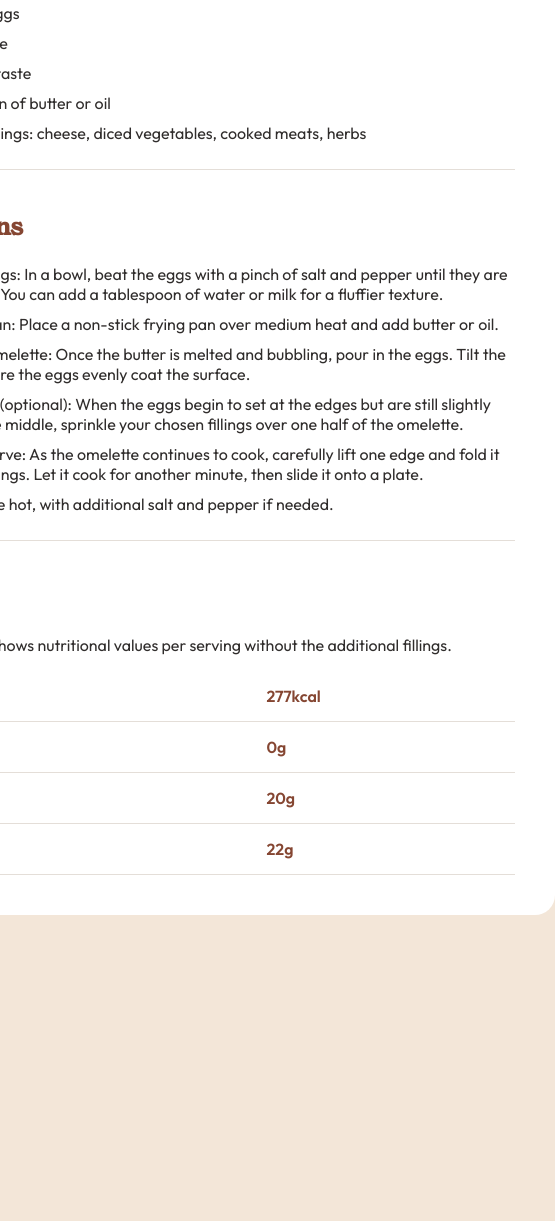
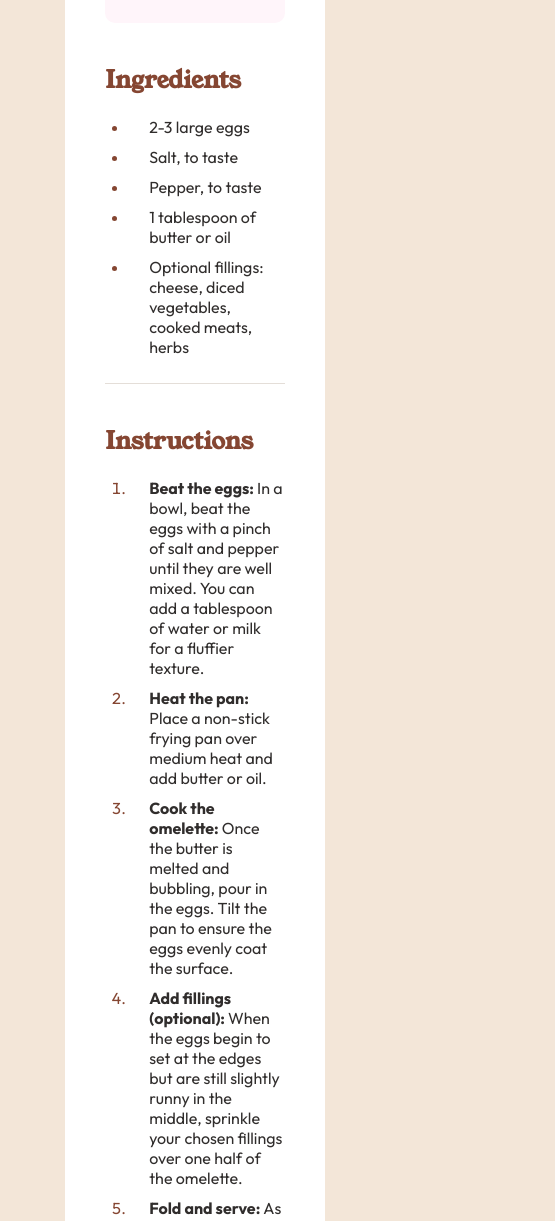
Before and after one commit to imandreans/recipe-page-main, a plain HTML site: page index.html in a window 390 px wide. Shown: the part 885-2106 px from the top of the page, 555 px wide, since content can reach past the window. Before the commit the page ends 1908 px from the top, so only its background shows below. Drawn offline with Linux system fonts and the light colour scheme.

Commit message:
web become responsive

```diff
--- a/index.html
+++ b/index.html
@@ -3,7 +3,6 @@
   <head>
     <meta charset="UTF-8" />
     <meta name="viewport" content="width=device-width, initial-scale=1.0" />
-    <!-- displays site properly based on user's device -->
 
     <link
       rel="icon"
@@ -14,7 +13,6 @@
 
     <title>Frontend Mentor | Recipe page</title>
 
-    <!-- Feel free to remove these styles or customise in your own stylesheet 👍 -->
     <link rel="stylesheet" href="style.css" />
   </head>
   <body>
@@ -50,29 +48,37 @@
         <h2>Instructions</h2>
         <ol>
           <li>
-            Beat the eggs: In a bowl, beat the eggs with a pinch of salt and
-            pepper until they are well mixed. You can add a tablespoon of water
-            or milk for a fluffier texture.
+            <strong> Beat the eggs: </strong>
+            In a bowl, beat the eggs with a pinch of salt and pepper until they
+            are well mixed. You can add a tablespoon of water or milk for a
+            fluffier texture.
           </li>
           <li>
-            Heat the pan: Place a non-stick frying pan over medium heat and add
-            butter or oil.
+            <strong> Heat the pan: </strong>
+
+            Place a non-stick frying pan over medium heat and add butter or oil.
           </li>
           <li>
-            Cook the omelette: Once the butter is melted and bubbling, pour in
-            the eggs. Tilt the pan to ensure the eggs evenly coat the surface.
+            <strong> Cook the omelette: </strong>
+            Once the butter is melted and bubbling, pour in the eggs. Tilt the
+            pan to ensure the eggs evenly coat the surface.
           </li>
           <li>
-            Add fillings (optional): When the eggs begin to set at the edges but
-            are still slightly runny in the middle, sprinkle your chosen
-            fillings over one half of the omelette.
+            <strong> Add fillings (optional): </strong>
+            When the eggs begin to set at the edges but are still slightly runny
+            in the middle, sprinkle your chosen fillings over one half of the
+            omelette.
           </li>
           <li>
-            Fold and serve: As the omelette continues to cook, carefully lift
-            one edge and fold it over the fillings. Let it cook for another
-            minute, then slide it onto a plate.
+            <strong> Fold and serve: </strong>
+            As the omelette continues to cook, carefully lift one edge and fold
+            it over the fillings. Let it cook for another minute, then slide it
+            onto a plate.
           </li>
-          <li>Enjoy: Serve hot, with additional salt and pepper if needed.</li>
+          <li>
+            <strong> Enjoy: </strong>
+            Serve hot, with additional salt and pepper if needed.
+          </li>
         </ol>
       </article>
       <article class="nutrition">
--- a/style.css
+++ b/style.css
@@ -10,8 +10,9 @@
   --Rose-50: hsl(330, 100%, 98%);
   font-family: "Outfit";
   color: var(--Stone-900);
-  font-size: 16px;
-  font-weight: 400;
+  font-size: 1em;
+  display: flex;
+  justify-content: center;
 }
 @font-face {
   font-family: "Outfit";
@@ -25,25 +26,24 @@ body {
   background-color: var(--Stone-100);
   display: flex;
   justify-content: center;
-  min-height: 100vh;
+  align-items: center;
   padding-top: 100px;
   padding-bottom: 100px;
 }
 main {
   background-color: white;
-  width: 640px;
+  width: 48%;
   padding: 40px;
   border-radius: 20px;
-  box-sizing: content-box;
 }
 main img {
-  width: inherit;
+  width: 100%;
   border-radius: 16px;
 }
 main h1 {
   font-family: "Young Serif";
   color: var(--Stone-900);
-  font-size: 36px;
+  font-size: 2.25em;
 }
 main section {
   font-family: "Outfit";
@@ -98,3 +98,16 @@ main table td {
 main table tr {
   border-bottom: 1px solid var(--Stone-150);
 }
+@media (max-width: 375px) {
+  body {
+    padding: 0;
+    margin: 0;
+  }
+  main {
+    width: 100%;
+    border-radius: 0;
+  }
+  main h1 {
+    font-size: 2em;
+  }
+}
```
